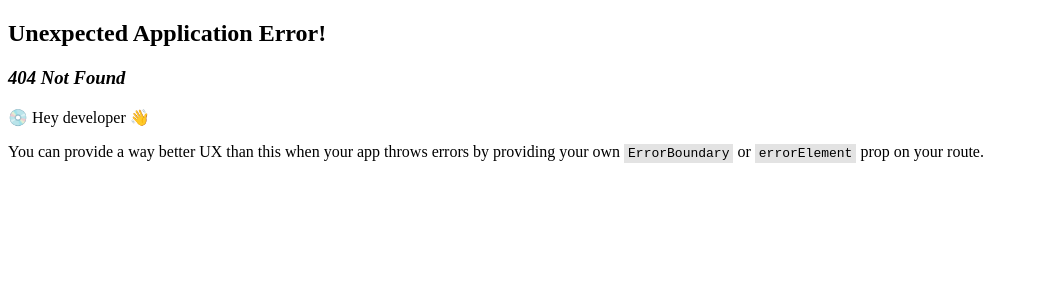
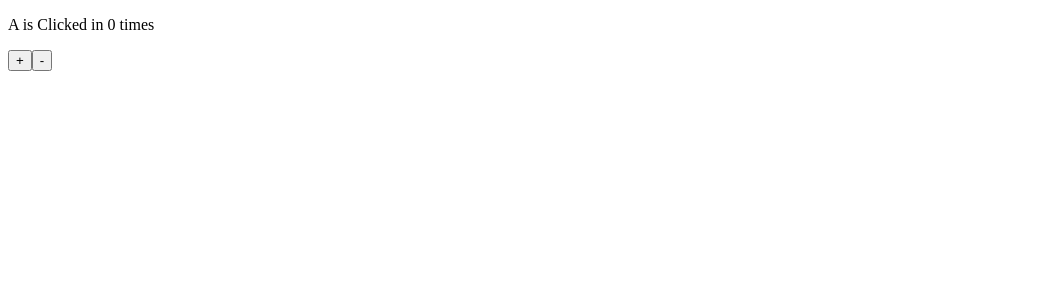
Before and after one commit to yasuaki640/react-tutorial-udemy-code-mafia, a React (Vite) app: page /event-listener-state0412 in a window 1280 px wide. Before the commit this address had no page. Shown: the top 300 px of the page, without its empty margins (0-1039 px from the left). Built offline with nearby package versions, Linux system fonts and the light colour scheme.

Commit message:
Add EventListenerState0412 component and route to handle new event listener state functionality.

```diff
--- a/src/main.tsx
+++ b/src/main.tsx
@@ -3,6 +3,7 @@ import ReactDOM from "react-dom/client";
 import App from "./App.tsx";
 import { createBrowserRouter, RouterProvider } from "react-router-dom";
 import { EventListenerState } from "./pages/EventListenerState.tsx";
+import { EventListenerState0412 } from "./pages/EventListenerState0412.tsx";
 
 const router = createBrowserRouter([
   {
@@ -13,6 +14,10 @@ const router = createBrowserRouter([
     path: "/event-listener-state",
     element: <EventListenerState />,
   },
+  {
+    path: "/event-listener-state0412",
+    element: <EventListenerState0412 />,
+  },
 ]);
 
 ReactDOM.createRoot(document.getElementById("root")!).render(
--- /dev/null
+++ b/src/pages/EventListenerState0412.tsx
@@ -0,0 +1,21 @@
+import { useState } from "react";
+
+export const EventListenerState0412 = () => {
+  const [cnt, setCnt] = useState(0);
+  const cntUp = () => {
+    setCnt(cnt + 1);
+    setCnt((prevState) => prevState + 1);
+    console.log(cnt);
+  };
+  const cntDwn = () => {
+    setCnt(cnt - 1);
+  };
+
+  return (
+    <>
+      <p>A is Clicked in {cnt} times</p>
+      <button onClick={cntUp}>+</button>
+      <button onClick={cntDwn}>-</button>
+    </>
+  );
+};
```
